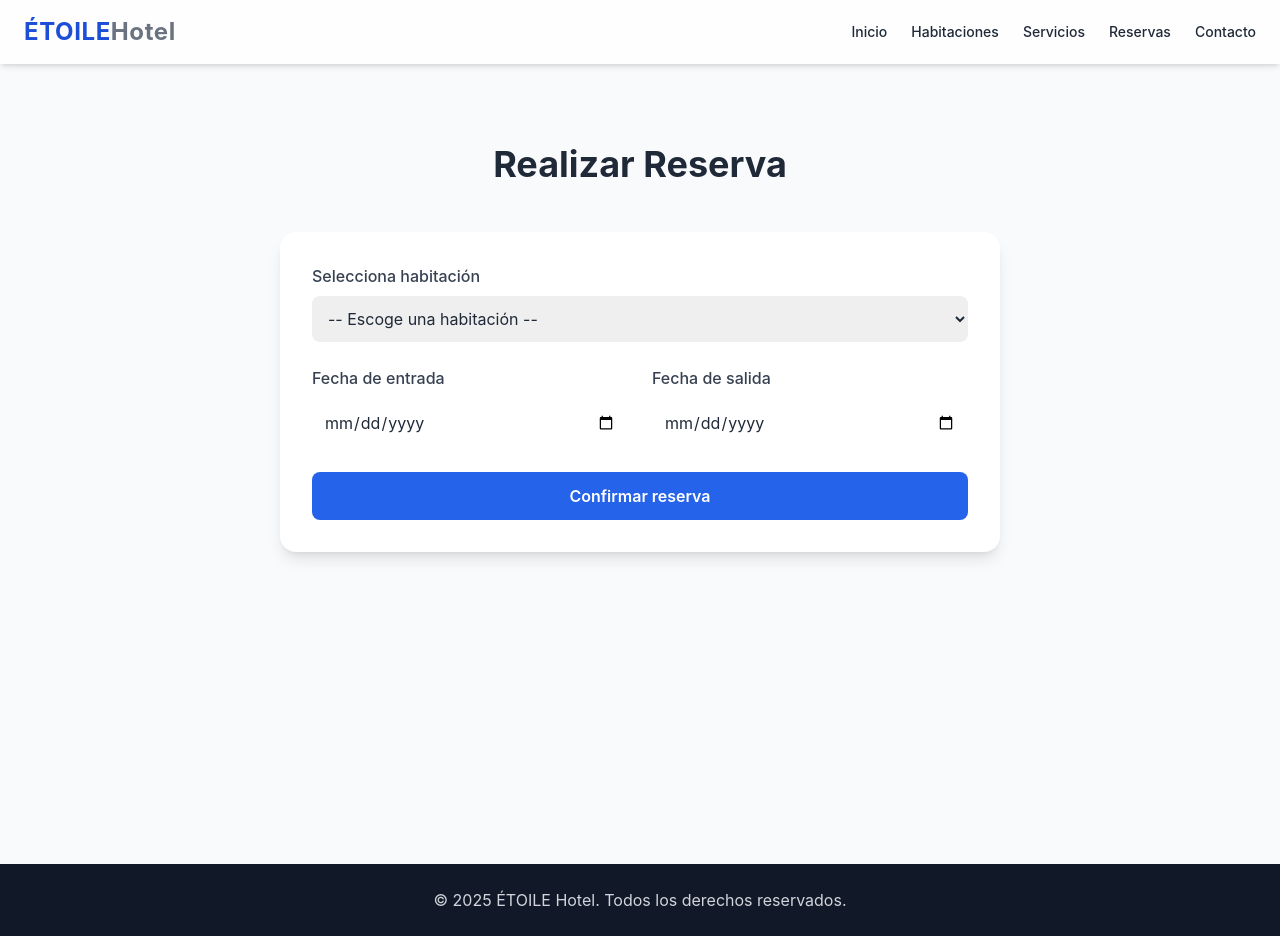
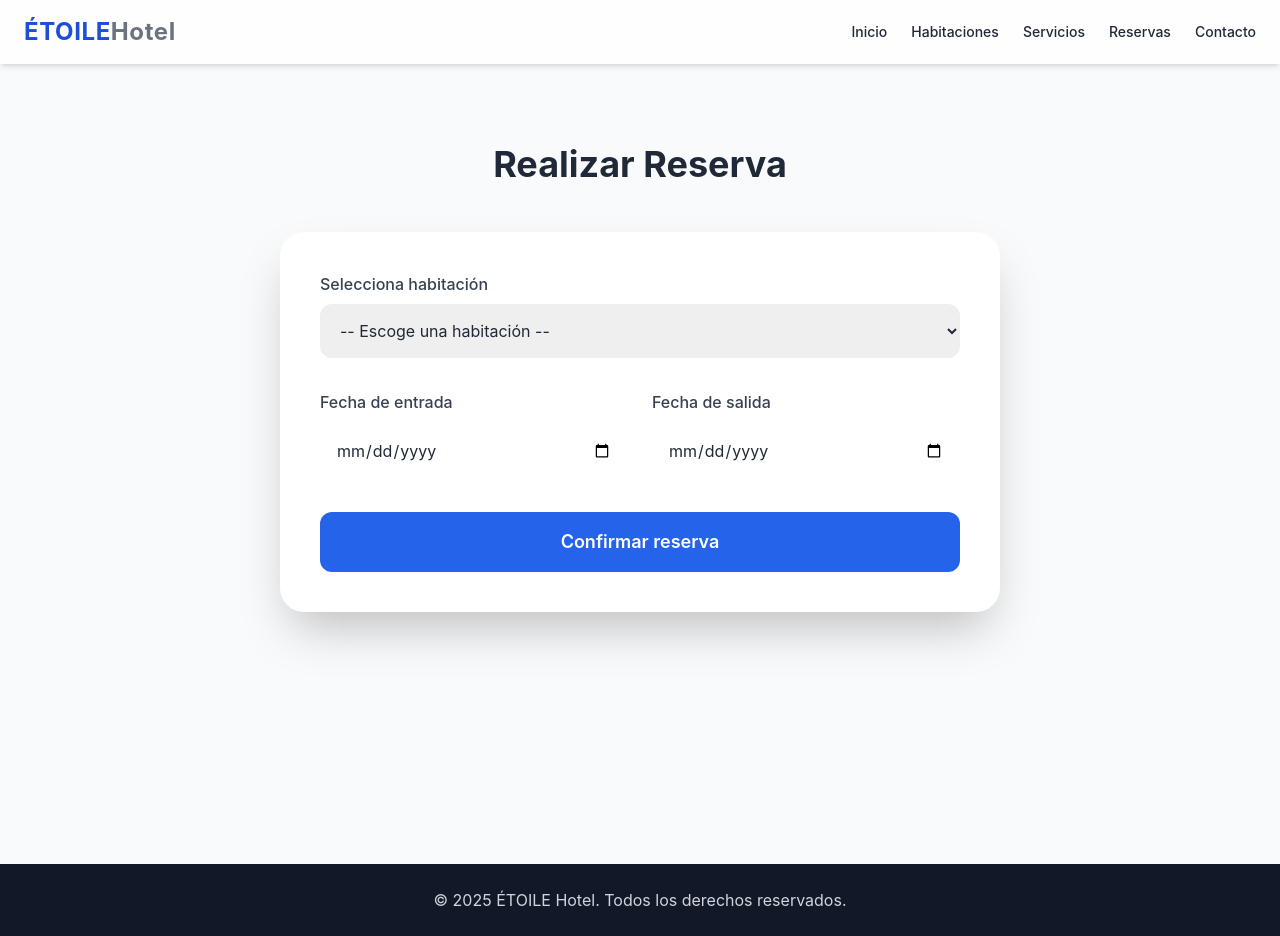
Before and after one commit to Dev-Sot/hotel-booking, a Next.js app: page /reservas in a window 1280 px wide. Built offline with nearby package versions, Linux system fonts and the light colour scheme.

Commit message:
Mejora visual y UX de la página de reservas con resumen y validación de fechas

```diff
--- a/src/app/reservas/page.tsx
+++ b/src/app/reservas/page.tsx
@@ -1,6 +1,6 @@
 "use client";
 
-import { useState } from "react";
+import { useState, useEffect } from "react";
 
 const habitaciones = [
   { id: 1, nombre: "Suite Presidencial" },
@@ -12,12 +12,33 @@ export default function ReservasPage() {
   const [habitacion, setHabitacion] = useState("");
   const [fechaEntrada, setFechaEntrada] = useState("");
   const [fechaSalida, setFechaSalida] = useState("");
+  const [error, setError] = useState("");
+  const [resumen, setResumen] = useState("");
+
+  useEffect(() => {
+    if (habitacion && fechaEntrada && fechaSalida) {
+      const entrada = new Date(fechaEntrada);
+      const salida = new Date(fechaSalida);
+
+      if (salida <= entrada) {
+        setError("La fecha de salida debe ser posterior a la fecha de entrada");
+        setResumen("");
+      } else {
+        setError("");
+        setResumen(
+          `Reserva: ${habitacion} del ${entrada.toLocaleDateString()} al ${salida.toLocaleDateString()}`
+        );
+      }
+    } else {
+      setResumen("");
+      setError("");
+    }
+  }, [habitacion, fechaEntrada, fechaSalida]);
 
   const handleReservar = (e: React.FormEvent) => {
     e.preventDefault();
-    alert(
-      `Has reservado la habitación ${habitacion} del ${fechaEntrada} al ${fechaSalida}`
-    );
+    if (error) return;
+    alert(resumen || "Complete los datos para reservar");
   };
 
   return (
@@ -28,7 +49,7 @@ export default function ReservasPage() {
 
       <form
         onSubmit={handleReservar}
-        className="bg-white p-8 rounded-2xl shadow-lg space-y-6"
+        className="bg-white p-10 rounded-3xl shadow-2xl space-y-8"
       >
         <div>
           <label className="block mb-2 font-medium text-gray-700">
@@ -37,7 +58,7 @@ export default function ReservasPage() {
           <select
             value={habitacion}
             onChange={(e) => setHabitacion(e.target.value)}
-            className="w-full border-gray-300 rounded-lg p-3 focus:ring-2 focus:ring-blue-500"
+            className="w-full border-gray-300 rounded-xl p-4 focus:ring-2 focus:ring-blue-500"
             required
           >
             <option value="">-- Escoge una habitación --</option>
@@ -58,7 +79,7 @@ export default function ReservasPage() {
               type="date"
               value={fechaEntrada}
               onChange={(e) => setFechaEntrada(e.target.value)}
-              className="w-full border-gray-300 rounded-lg p-3 focus:ring-2 focus:ring-blue-500"
+              className="w-full border-gray-300 rounded-xl p-4 focus:ring-2 focus:ring-blue-500"
               required
             />
           </div>
@@ -71,15 +92,18 @@ export default function ReservasPage() {
               type="date"
               value={fechaSalida}
               onChange={(e) => setFechaSalida(e.target.value)}
-              className="w-full border-gray-300 rounded-lg p-3 focus:ring-2 focus:ring-blue-500"
+              className="w-full border-gray-300 rounded-xl p-4 focus:ring-2 focus:ring-blue-500"
               required
             />
           </div>
         </div>
 
+        {error && <p className="text-red-600 font-medium">{error}</p>}
+        {resumen && <p className="text-gray-700 font-semibold">{resumen}</p>}
+
         <button
           type="submit"
-          className="w-full bg-blue-600 hover:bg-blue-700 text-white py-3 rounded-lg font-semibold transition"
+          className="w-full bg-blue-600 hover:bg-blue-700 text-white py-4 rounded-xl font-semibold text-lg transition"
         >
           Confirmar reserva
         </button>
```
